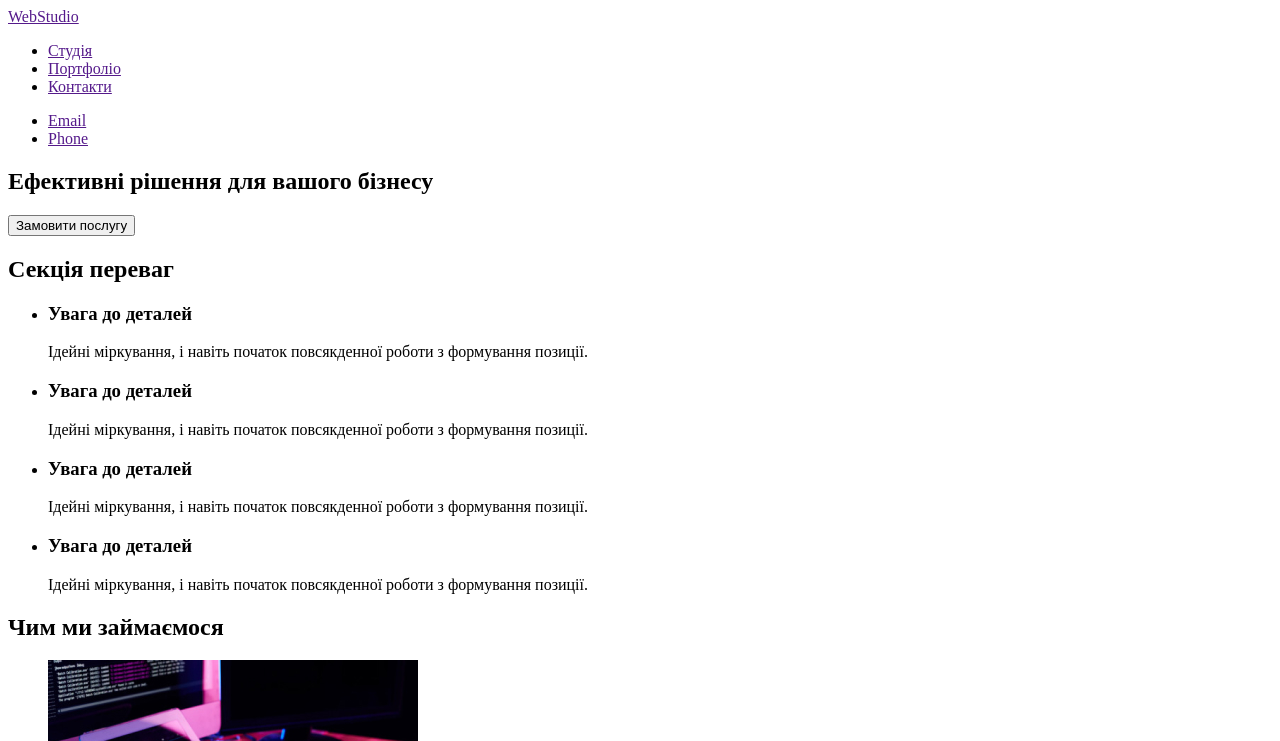
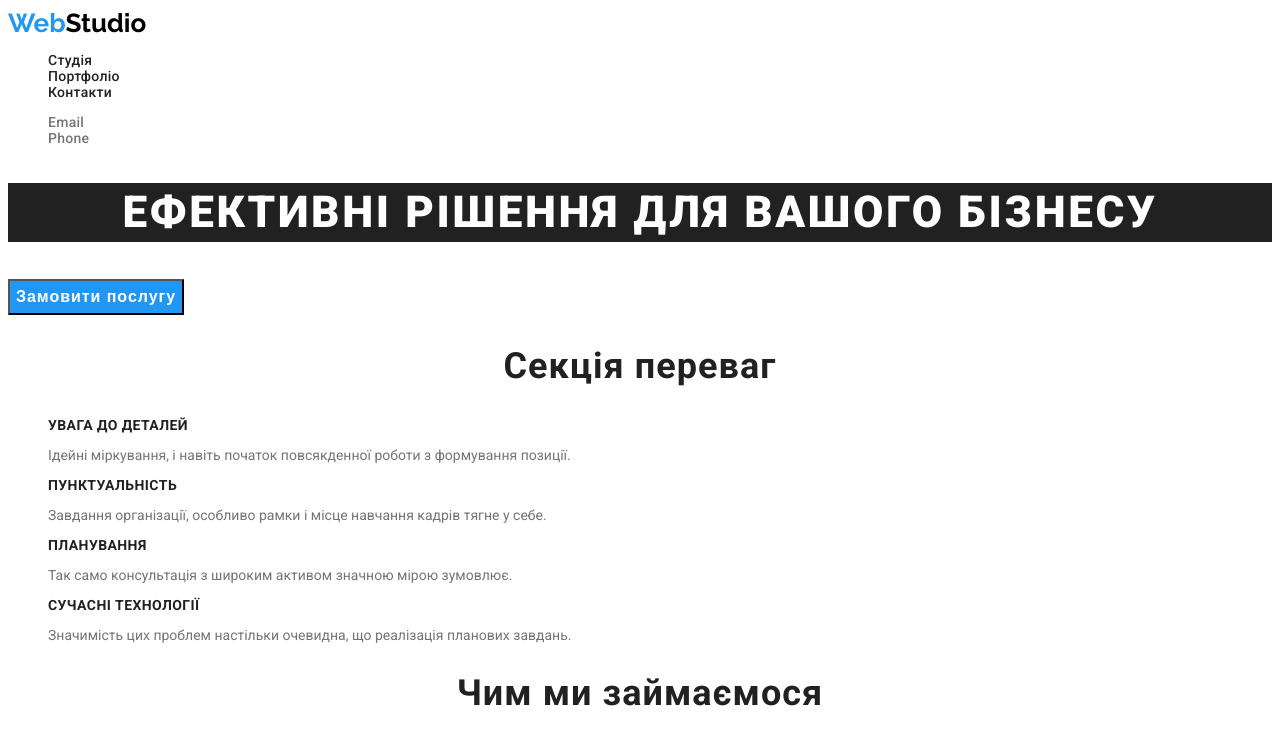
Before and after one commit to Polyhalov/practice, a plain HTML site: page index.html in a window 1280 px wide. Shown: the top 741 px of the page. Drawn offline with Linux system fonts and the light colour scheme.

Commit message:
hw2part1

```diff
--- a/css/style.css
+++ b/css/style.css
@@ -0,0 +1,115 @@
+:root{
+    --primary-white-color: #ffffff;
+    --accent-color:#2196F3;
+    --title-text-color:#212121;
+    --primary-text-color:#757575;
+}
+
+
+body{
+    font-family: "Roboto", serif;
+    background-color: var(--primary-white-color);
+    font-size: 14px;
+    color: var(--primary-text-color);
+}
+
+
+.list{
+    list-style: none;
+}
+/* Header */
+.logo{
+    font-family: "Raleway", sans-serif;
+    font-size: 26px;
+    color: black;
+    line-height: normal;
+    text-decoration: none;
+}
+.logo-part{
+    color: var(--accent-color)
+}
+
+.site-nav .link{
+    color: var(--title-text-color);
+    text-decoration: none;
+    font-size: 14px;
+    font-weight: 500;
+    line-height: normal;
+    letter-spacing: 0.28px;
+}
+.site-nav .link:hover,
+.site-nav .link:focus{
+    color: var(--accent-color)
+}
+
+.auth-nav .link {
+    color: var(--primary-text-color);
+    text-decoration: none;
+    font-size: 14px;
+    font-weight: 500;
+    line-height: normal;
+    letter-spacing: 0.28px;
+}
+
+.auth-nav .link:hover,
+.auth-nav .link:focus{
+    color: var(--accent-color);
+}
+.location{
+    color: var(--primary-text-color);
+        font-size: 14px;
+        font-weight: 400;
+        line-height: 1.71;
+        letter-spacing: 0.42px;
+        text-decoration: none;
+}
+/* Hero */
+
+.hero-title{
+    color: var(--primary-white-color);
+    background-color: #212121;
+    text-align: center;
+        font-size: 44px;
+        font-weight: 900;
+        line-height: 1.36;
+        letter-spacing: 2.64px;
+        text-transform: uppercase;
+}
+.button{
+    background-color: var(--accent-color);
+    color: var(--primary-white-color);
+    text-align: center;
+        font-size: 16px;
+        font-weight: 700;
+        line-height: 1.87;
+        letter-spacing: 0.96px;
+}
+
+.section-title{
+    color: #212121;
+        text-align: center;
+        font-size: 36px;
+        font-weight: 700;
+        line-height: normal;
+        letter-spacing: 1.08px;
+}
+
+/* Feature */
+.feature-list .title{
+    color: #212121;
+        font-size: 14px;
+        font-weight: 700;
+        line-height: normal;
+        letter-spacing: 0.42px;
+        text-transform: uppercase;
+}
+/* Work */
+
+/* Team */
+.team-list .name{
+    color:var(--title-text-color);
+        /* text-align: center; */
+        font-size: 16px;
+        font-weight: 500;
+        letter-spacing: 0.48px;
+}
--- a/index.html
+++ b/index.html
@@ -5,57 +5,60 @@
     <meta name="viewport" content="width=device-width, initial-scale=1.0">
     <script src="index.js"></script>
     <title>Document</title>
+    <link rel="preconnect" href="https://fonts.googleapis.com">
+    <link rel="preconnect" href="https://fonts.gstatic.com" crossorigin>
+    <link href="https://fonts.googleapis.com/css2?family=Raleway:wght@700&family=Roboto:wght@100..900&display=swap"
+        rel="stylesheet">
     <link rel="stylesheet" href="./css/style.css">
 </head>
 <body>
     <!-- Header -->
     <header>
 <nav>
-    <a href="">WebStudio</a>
-    <ul>
-        <li><a href="">Студія</a></li>
-        <li><a href="">Портфоліо</a></li>
-        <li><a href="">Контакти</a></li>
+    <a href="" class="logo"><span class="logo-part">Web</span>Studio</a>
+    <ul class="site-nav list">
+        <li ><a class="link" href="">Студія</a></li>
+        <li ><a class="link" href="">Портфоліо</a></li>
+        <li ><a class="link" href="">Контакти</a></li>
     </ul>
 </nav>
-
-        <ul>
-            <li><a href="">Email</a></li>
-            <li><a href="">Phone</a></li>
+        <ul  class="auth-nav list">
+            <li><a class="link" href="">Email</a></li>
+            <li><a class="link" href="">Phone</a></li>
         </ul>
     </header>
     <!-- Main -->
     <main>
         <div>
-            <section>
-                <h1>Ефективні рішення для вашого бізнесу</h1>
-                <button>Замовити послугу</button>
+            <section class="hero">
+                <h1 class="hero-title">Ефективні рішення для вашого бізнесу</h1>
+                <button class="button">Замовити послугу</button>
             </section>
         </div>
-        <section>
-            <h2>Секція переваг</h2>
-            <ul>
+        <section class="section">
+            <h2 class="section-title">Секція переваг</h2>
+            <ul class="feature-list list">
                 <li>
-                    <h3>Увага до деталей</h3>
+                    <h3 class="title">УВАГА ДО ДЕТАЛЕЙ</h3>
                     <p>Ідейні міркування, і навіть початок повсякденної роботи з формування позиції.</p>
                 </li>
                 <li>
-                    <h3>Увага до деталей</h3>
-                    <p>Ідейні міркування, і навіть початок повсякденної роботи з формування позиції.</p>
+                    <h3 class="title">ПУНКТУАЛЬНІСТЬ</h3>
+                    <p>Завдання організації, особливо рамки і місце навчання кадрів тягне у себе.</p>
                 </li>
                 <li>
-                    <h3>Увага до деталей</h3>
-                    <p>Ідейні міркування, і навіть початок повсякденної роботи з формування позиції.</p>
+                    <h3 class="title">ПЛАНУВАННЯ</h3>
+                    <p>Так само консультація з широким активом значною мірою зумовлює.</p>
                 </li>
                 <li>
-                    <h3>Увага до деталей</h3>
-                    <p>Ідейні міркування, і навіть початок повсякденної роботи з формування позиції.</p>
+                    <h3 class="title">СУЧАСНІ ТЕХНОЛОГІЇ</h3>
+                    <p>Значимість цих проблем настільки очевидна, що реалізація планових завдань.</p>
                 </li>
             </ul>
         </section>
-        <section>
-            <h2>Чим ми займаємося</h2>
-            <ul>
+        <section class="section">
+            <h2 class="section-title">Чим ми займаємося</h2>
+            <ul class="work-list list">
                 <li>
                     <img src="./images/box1.jpg" alt="1">
                 </li>
@@ -67,35 +70,35 @@
                 </li>
             </ul>
         </section>
-        <section>
-            <h2>Наша команда</h2>
-            <ul>
+        <section class="section">
+            <h2 class="section-title">Наша команда</h2>
+            <ul class="team-list list">
                 <li>
                     <div>
-                        <img src="#" alt="1">
-                        <h4>Пупкін Залупкін</h4>
-                        <p>Девелопер</p>
+                        <img src="./images/photo1.jpg" width="270" alt="1">
+                        <h4 class="name">Ігор Дем'яненко</h4>
+                        <p>Product Designer</p>
                     </div>
                 </li>
                 <li>
                     <div>
-                        <img src="#" alt="2">
-                        <h4>Пупкін Залупкін</h4>
-                        <p>Девелопер</p>
+                        <img src="./images/photo2.jpg" width="270" alt="2">
+                        <h4 class="name">Ольга Рєпіна</h4>
+                        <p>Frontend Developer</p>
                     </div>
                 </li>
                 <li>
                     <div>
-                        <img src="#" alt="3">
-                        <h4>Пупкін Залупкін</h4>
-                        <p>Девелопер</p>
+                        <img src="./images/photo3.jpg" width="270" alt="3">
+                        <h4 class="name">Микола Тарасов</h4>
+                        <p>Marketing</p>
                     </div>
                 </li>
                 <li>
                     <div>
-                        <img src="#" alt="4">
-                        <h4>Пупкін Залупкін</h4>
-                        <p>Девелопер</p>
+                        <img src="./images/photo4.jpg" width="270" alt="4">
+                        <h4 class="name">Михайло Єрмаков</h4>
+                        <p>UI Designer</p>
                     </div>
                 </li>
             </ul>
@@ -103,11 +106,13 @@
     </main>
     <!-- Footer -->
     <footer>
-            <a href="">WebStudio</a>
+            <a href="" class="logo"><span class="logo-part">Web</span>Studio</a>
         <address>
-            <li><a href=""></a>Адреса</li>
-            <li><a href=""></a>Імейл</li>
-            <li><a href=""></a>Телефон</li>
+            <ul  class="auth-nav list">
+                <li><a class="location" href="">Адреса</a></li>
+                <li><a class="link" href="">Email</a></li>
+                <li><a class="link" href="">Телефон</a></li>
+            </ul>
         </address>
     </footer>
 </body>
```
Also changed, not shown: images/photo1.jpg (added), images/photo2.jpg (added), images/photo3.jpg (added), images/photo4.jpg (added).
